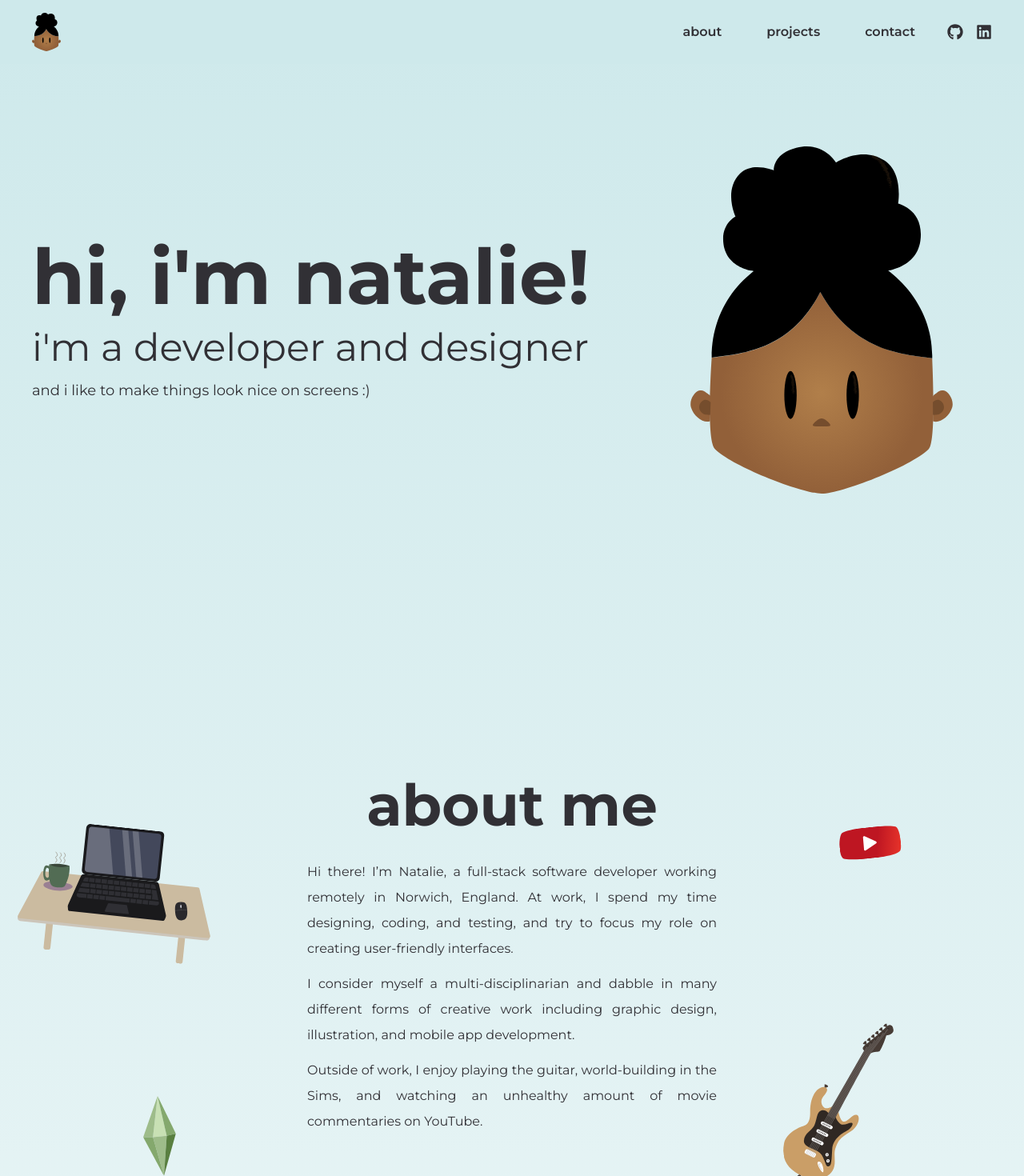
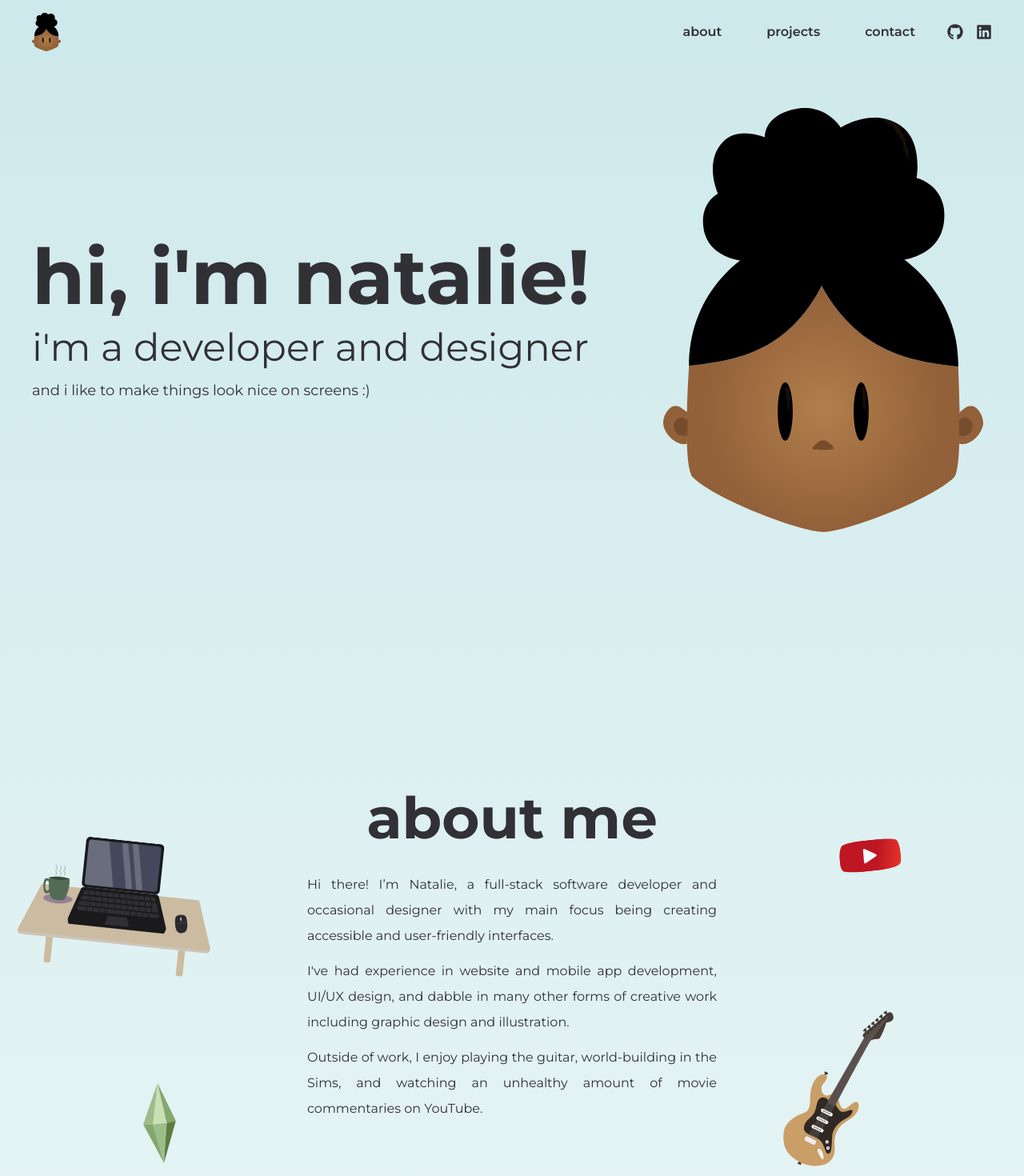
Before and after one commit to nayuba/natalieayuba.github.io, a Next.js app: page / in a window 1280 px wide. Shown: the top 1470 px of the page at 80% size. Built offline with nearby package versions, Linux system fonts and the light colour scheme.

Commit message:
Final touches

```diff
--- a/components/LogoImage.tsx
+++ /dev/null
@@ -1,10 +0,0 @@
-import Image from "next/image";
-import React, { FC } from "react";
-
-const LogoImage: FC<{src: string; alt: string, bgColor: string}> = ({src, alt, bgColor}) => (
-  <div className={`flex items-center justify-center relative w-64 h-64 p-12 ${bgColor}`}>
-    <Image src={src} alt={alt} width={200} height={0} />
-  </div>
-);
-
-export default LogoImage;
--- a/components/Project.tsx
+++ b/components/Project.tsx
@@ -3,6 +3,7 @@ import { BodyText, H3, SecondaryText } from "./Text";
 import Image from "next/image";
 import Button from "./Button";
 import { FaGithub } from "react-icons/fa";
+import { appendClassName } from "@/utils/classNameUtils";
 
 export interface ProjectProps {
   title: string;
@@ -13,6 +14,7 @@ export interface ProjectProps {
   order: string;
   link?: { text: string; href: string };
   githubLink?: string;
+  className?: string;
 }
 
 const Project: FC<ProjectProps> = ({
@@ -24,6 +26,7 @@ const Project: FC<ProjectProps> = ({
   order,
   link,
   githubLink,
+  className,
 }) => {
   const text = () => (
     <div className="flex flex-col gap-2 justify-center max-w-lg">
@@ -49,7 +52,12 @@ const Project: FC<ProjectProps> = ({
     <div className="flex gap-4 max-w-lg">
       {images.map((image: any) => (
         <div key={image.src}>
-          <Image src={image.src} width={image.width} height={image.height} alt={image.alt} />
+          <Image
+            src={image.src}
+            width={image.width}
+            height={image.height}
+            alt={image.alt}
+          />
         </div>
       ))}
     </div>
@@ -73,9 +81,11 @@ const Project: FC<ProjectProps> = ({
 
   return (
     <div
-      className={`flex gap-10 pt-14 md:pb-14 flex-wrap justify-center${
-        order === "right" ? " flex-row-reverse " : ""
-      }`}
+      className={
+        "flex gap-10 pt-14 md:pb-14 flex-wrap justify-center" +
+        appendClassName(className) +
+        (order === "right" ? " flex-row-reverse" : "")
+      }
     >
       {text()}
       {mockups()}
--- a/pages/index.tsx
+++ b/pages/index.tsx
@@ -11,8 +11,8 @@ export default function Home() {
       <Header />
       <main className="px-6 md:px-10 flex flex-col items-center">
         {/* Banner */}
-        <section className="w-full flex flex-wrap justify-between items-center gap-10 pt-28 max-w-[1400px] lg:flex-nowrap lg:h-screen lg:items-center lg:pt-0">
-          <div className="flex flex-col gap-4 lowercase md:flex-none">
+        <section className="w-full flex items-center flex-wrap pt-28 gap-20 max-w-[1400px] md:min-h-screen banner-breakpoint:pt-0 md:content-center">
+          <div className="flex flex-col gap-4 lowercase">
             <H1 text="Hi, I'm Natalie!" />
             <H3
               text="I'm a developer and designer"
@@ -23,18 +23,19 @@ export default function Home() {
               className="text-lg"
             />
           </div>
-          <Image
-            src="/logo-square.svg"
-            width={500}
-            height={500}
-            alt="A little illustrated self-portrait!"
-            className="flex-auto lg:flex-initial"
-          />
+          <div className="flex justify-center grow">
+            <Image
+              src="/logo.svg"
+              width={400}
+              height={400}
+              alt="A little illustrated self-portrait!"
+            />
+          </div>
         </section>
 
         {/* About */}
         <section
-          className="flex flex-col justify-center items-center pt-28 md:pb-28 lg:h-screen lg:justify-center"
+          className="flex flex-col justify-center items-center pt-28 md:pb-28 md:h-screen lg:justify-center"
           id="about"
         >
           <H2 text="About Me" />
@@ -72,8 +73,8 @@ export default function Home() {
               />
             </div>
             {[
-              "Hi there! I’m Natalie, a full-stack software developer working remotely in Norwich, England. At work, I spend my time designing, coding, and testing, and try to focus my role on creating user-friendly interfaces.",
-              "I consider myself a multi-disciplinarian and dabble in many different forms of creative work including graphic design, illustration, and mobile app development.",
+              "Hi there! I’m Natalie, a full-stack software developer and occasional designer with my main focus being creating accessible and user-friendly interfaces. ",
+              "I've had experience in website and mobile app development, UI/UX design, and dabble in many other forms of creative work including graphic design and illustration.",
               "Outside of work, I enjoy playing the guitar, world-building in the Sims, and watching an unhealthy amount of movie commentaries on YouTube.",
             ].map((paragraph: string) => (
               <BodyText key={paragraph} className="mb-3" text={paragraph} />
@@ -88,6 +89,7 @@ export default function Home() {
         >
           <H2 text="My Projects" />
           <Project
+            className="pt-4 md:pt-14"
             title="PAST app"
             categories={["App Design", "App Development", "Logo Design"]}
             description={
--- a/tailwind.config.js
+++ b/tailwind.config.js
@@ -20,6 +20,13 @@ module.exports = {
       "dark-grey": "#313035",
       "natural-hair-soc-blue": "#DAEDF2",
       "stripped-sets-purple": "#A1539C",
+    },
+    screens: {
+      sm: "640px",
+      md: "768px",
+      lg: "1024px",
+      xl: "1280px",
+      "banner-breakpoint": "1260px",
     },
     extend: {
       fontFamily: {
```
Also changed, not shown: components/Header.tsx (+7 -2 lines), public/logo-square.svg (deleted).
